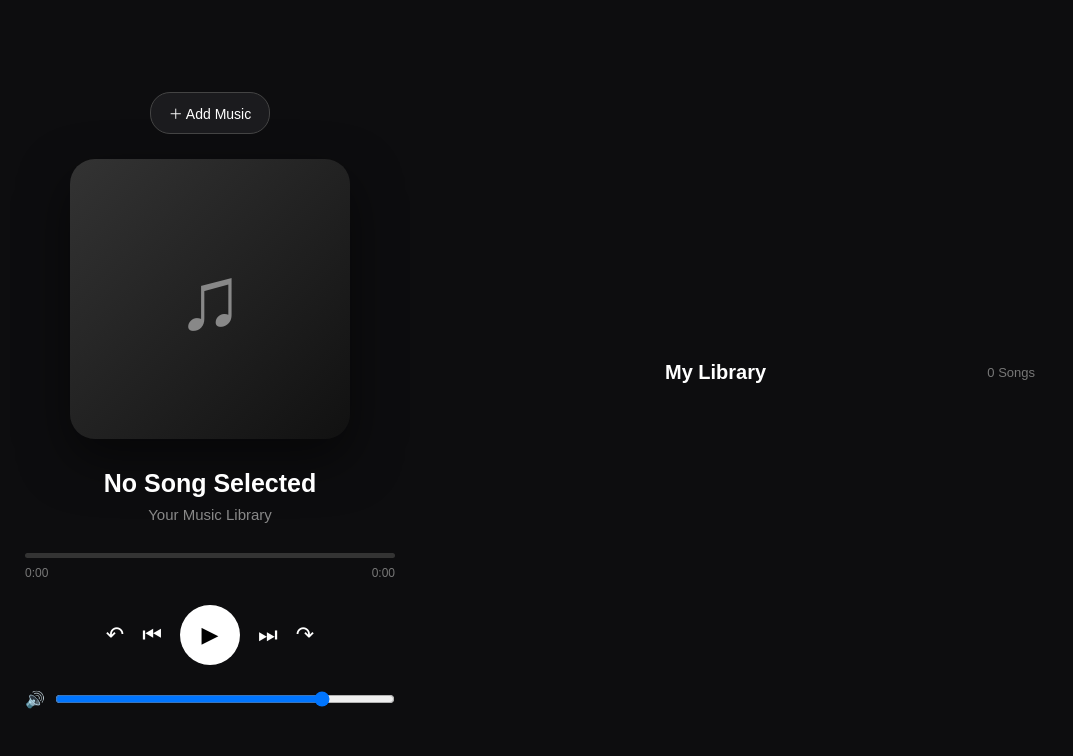
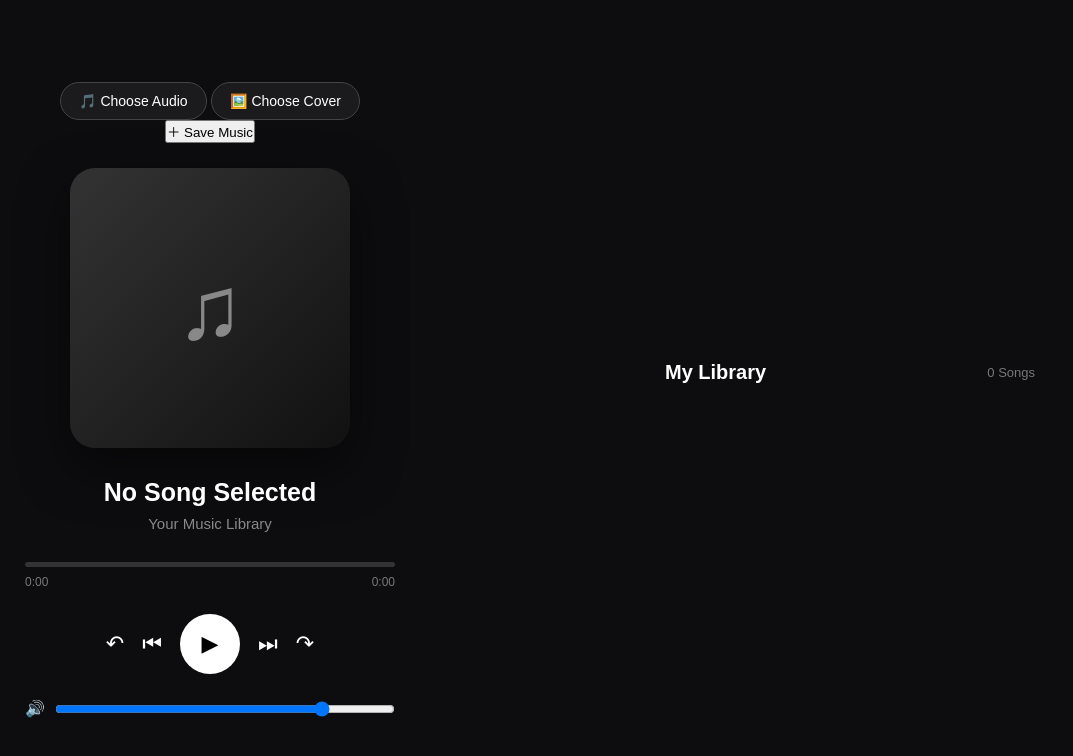
Before and after one commit to zihad202/Daruchini-s-Melody, a plain HTML site: page index.html in a window 1280 px wide. Shown: the whole page, without its empty margins (0-1073 px from the left). Drawn offline with Linux system fonts and the light colour scheme.

Commit message:
Update labels for audio and cover uploads

```diff
--- a/index.html
+++ b/index.html
@@ -14,8 +14,15 @@
     <div class="player">
         <audio id="audioPlayer"></audio>
 <div class="upload-section">
-    <label for="audioUpload">＋ Add Music</label>
+
+    <label for="audioUpload">🎵 Choose Audio</label>
     <input type="file" id="audioUpload" accept="audio/*">
+
+    <label for="coverUpload">🖼️ Choose Cover</label>
+    <input type="file" id="coverUpload" accept="image/*">
+
+    <button id="saveMusic">＋ Save Music</button>
+
 </div>
         <div class="cover">
             <div class="music-icon">♫</div>
```
